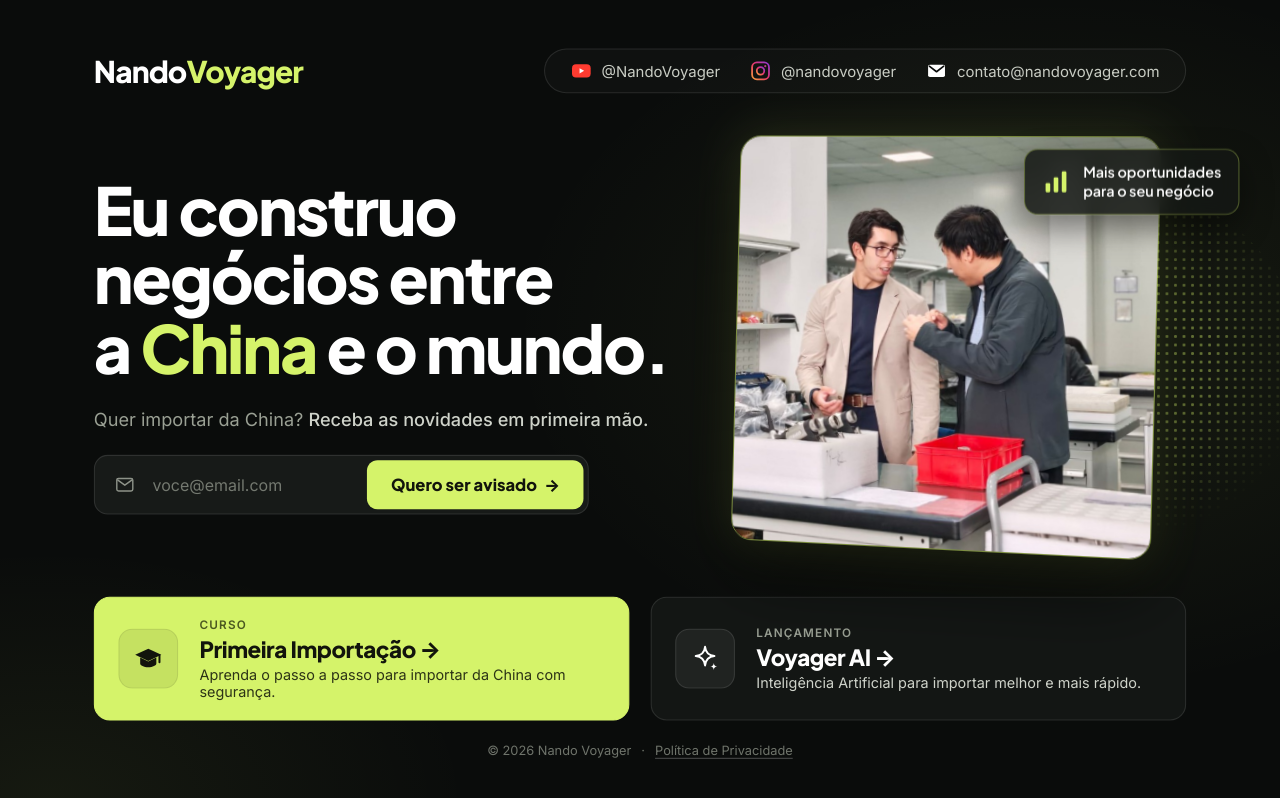
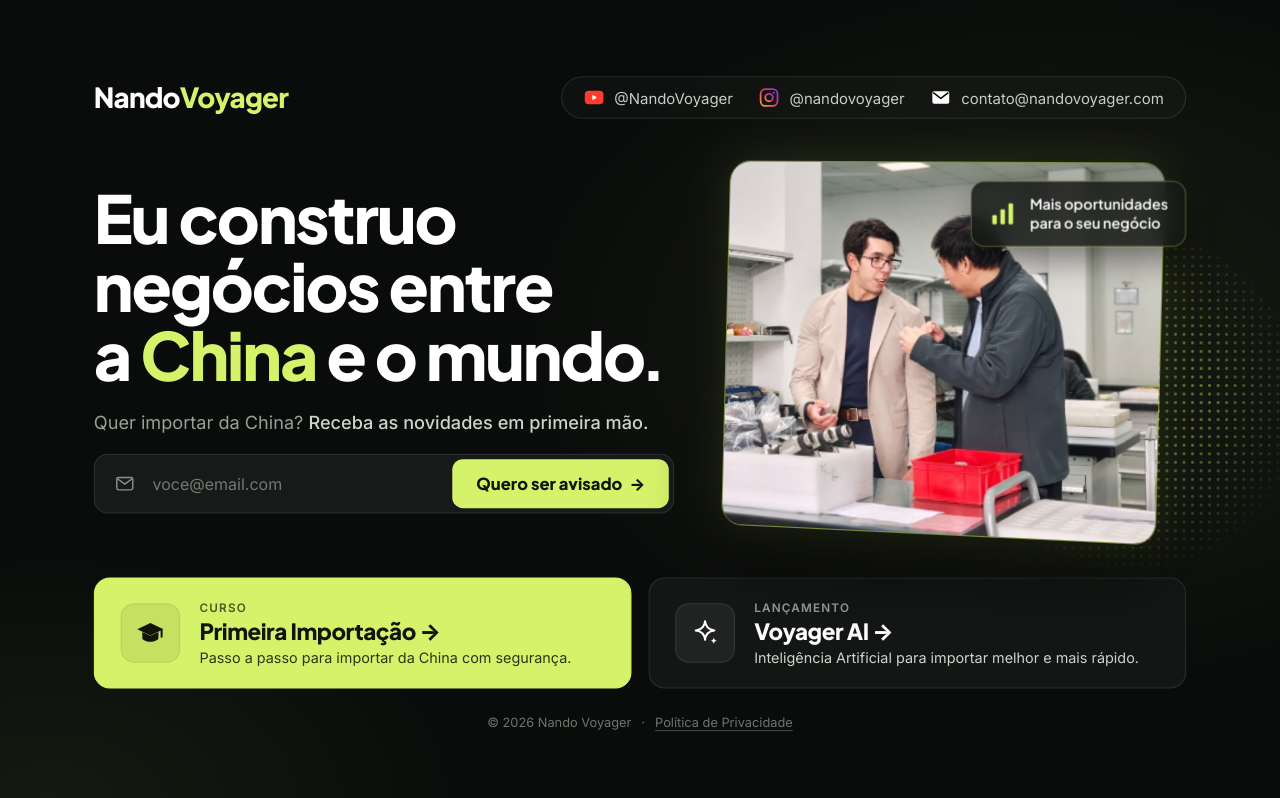
Before and after one commit to NandoVoyager/nandovoyager, a website: page index.html in a window 1280 px wide. Drawn offline with Linux system fonts and the light colour scheme.

Commit message:
Espaçamentos e alinhamentos mais consistentes
Coluna da direita dentro da margem, formulário na largura do título, cartões com a mesma altura e ritmo vertical único (16/24/40).

Co-Authored-By: Claude Opus 5.5 <noreply@anthropic.com>

```diff
--- a/index.html
+++ b/index.html
@@ -49,7 +49,7 @@
 
       <section class="hero">
         <div class="hero-copy">
-          <h1>Eu construo<br />negócios entre<br />a <span class="hl">China</span> e o mundo.</h1>
+          <h1>Eu construo<br />negócios entre<br />a <span class="hl">China</span> e o mundo<span class="period">.</span></h1>
 
           <div class="signup-block">
             <p class="form-intro">Quer importar da China? <strong>Receba as novidades em primeira mão.</strong></p>
@@ -81,7 +81,7 @@
           <span class="offer-text">
             <span class="offer-tag">Curso</span>
             <span class="offer-title">Primeira Importação <span aria-hidden="true">→</span></span>
-            <span class="offer-desc">Aprenda o passo a passo para importar da China com segurança.</span>
+            <span class="offer-desc">Passo a passo para importar da China com segurança.</span>
           </span>
         </a>
         <a class="offer" data-offer="voyagerAi" href="#">
--- a/styles.css
+++ b/styles.css
@@ -52,7 +52,7 @@ a { color: inherit; }
 .brand {
   display: inline-flex;
   align-items: center;
-  font: 800 28px/1 var(--display);
+  font: 800 26px/1 var(--display);
   letter-spacing: -0.03em;
   text-decoration: none;
 }
@@ -62,8 +62,8 @@ a { color: inherit; }
 .socials {
   display: flex;
   align-items: center;
-  gap: 28px;
-  padding: 10px 24px;
+  gap: 24px;
+  padding: 9px 20px;
   border: 1px solid var(--line);
   border-radius: 999px;
   background: rgba(255, 255, 255, 0.025);
@@ -85,10 +85,10 @@ a { color: inherit; }
 /* Hero */
 .hero {
   display: grid;
-  grid-template-columns: 1fr 430px;
-  gap: 20px;
+  grid-template-columns: 1fr 440px;
+  gap: 40px;
   align-items: center;
-  margin-top: 26px;
+  margin-top: 40px;
 }
 
 .hero-copy { min-width: 0; }
@@ -101,10 +101,12 @@ h1 {
 }
 
 .hl { color: var(--accent); }
+/* This font leaves a wide gap before the period; pull it in. */
+.period { margin-left: -0.06em; }
 
 .form-intro {
   white-space: nowrap;
-  margin: 24px 0 0;
+  margin: 20px 0 0;
   color: var(--muted);
   font-size: 17px;
   line-height: 1.45;
@@ -112,11 +114,14 @@ h1 {
 
 .form-intro strong { color: var(--text); font-weight: 500; }
 
+/* The form spans the headline's width so both edges line up. */
+.signup-block { width: 100%; }
+
 .signup {
   display: flex;
   align-items: center;
-  width: 464px;
-  margin-top: 20px;
+  width: 100%;
+  margin-top: 16px;
   padding: 4px 4px 4px 0;
   border: 1px solid var(--line);
   border-radius: 13px;
@@ -166,12 +171,12 @@ h1 {
 /* Photo + floating chips + dotted globe */
 .visual {
   position: relative;
-  height: 420px;
+  height: 350px;
 }
 
 .photo-card {
   position: absolute;
-  inset: 14px 30px 18px 0;
+  inset: 0 26px 0 0;
   margin: 0;
   z-index: 1;
   border: 1.5px solid rgba(213, 243, 106, 0.55);
@@ -227,21 +232,21 @@ h1 {
 
 .chip svg { flex: none; color: var(--accent); }
 .chip b { font-weight: 800; }
-.chip { top: 26px; right: -50px; }
+.chip { top: 18px; right: 0; }
 
 /* Course / Voyager AI cards */
 .offers {
   display: grid;
   grid-template-columns: 1fr 1fr;
-  gap: 20px;
-  margin-top: 26px;
+  gap: 16px;
+  margin-top: 40px;
 }
 
 .offer {
   display: flex;
   align-items: center;
-  gap: 20px;
-  padding: 18px 22px;
+  gap: 18px;
+  padding: 20px 24px;
   border: 1px solid var(--line);
   border-radius: 15px;
   background: var(--panel);
@@ -283,7 +288,7 @@ h1 {
 .offer-primary .offer-desc { color: #2d3416; }
 
 footer {
-  margin-top: 20px;
+  margin-top: 24px;
   color: var(--faint);
   font-size: 12px;
   text-align: center;
```
